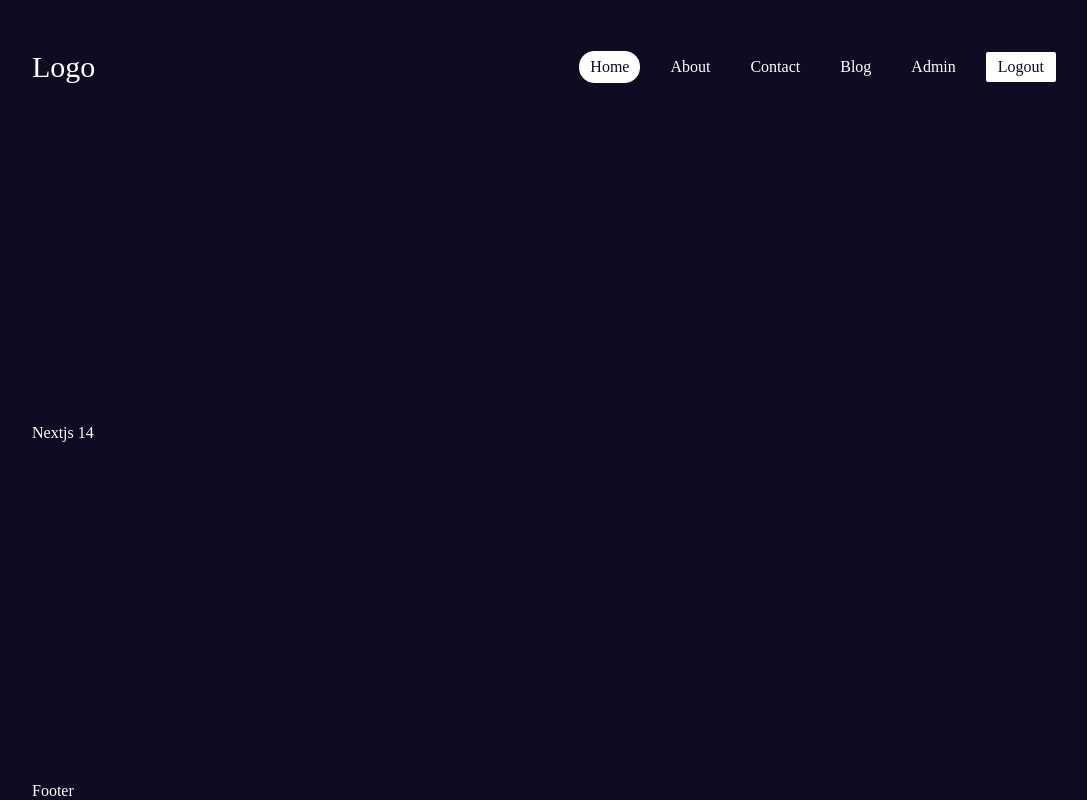
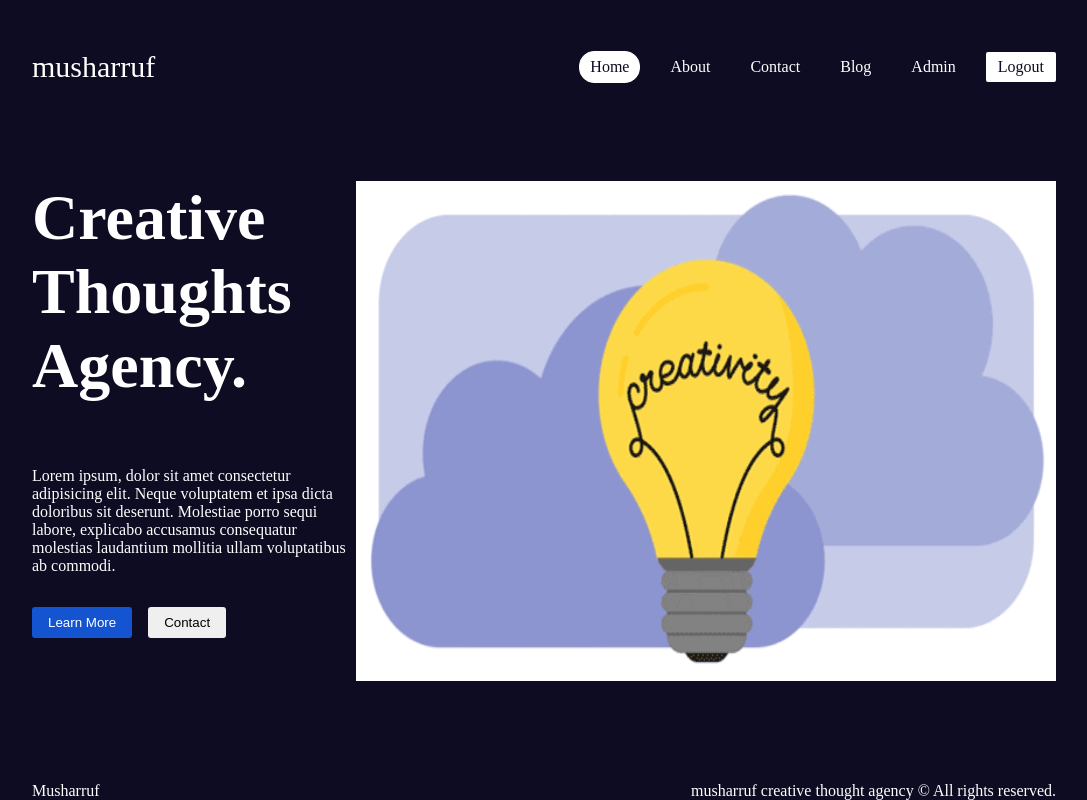
Before and after one commit to mdmusharruf13/nextjs-learning, a Next.js app in the folder next14-ld/: page / in a window 1280 px wide. Shown: the whole page, without its empty margins (96-1183 px from the left). Built offline with nearby package versions, Linux system fonts and the light colour scheme.

Commit message:
home page design

```diff
--- a/next14-ld/src/app/page.js
+++ /dev/null
@@ -1,7 +0,0 @@
-export default function Home() {
-  return (
-    <div>
-      Nextjs 14
-    </div>
-  );
-}
--- /dev/null
+++ b/next14-ld/src/app/page.jsx
@@ -0,0 +1,34 @@
+import Image from "next/image";
+import "../utils/classes.css";
+
+export default function Home() {
+  return (
+    <section className="flex">
+      <section className="flex flex-col gap-4">
+        <section>
+          <p className="heading-lg">Creative Thoughts Agency.</p>
+        </section>
+        <section className="flex flex-col gap-2">
+          <p>
+            Lorem ipsum, dolor sit amet consectetur adipisicing elit. Neque
+            voluptatem et ipsa dicta doloribus sit deserunt. Molestiae porro
+            sequi labore, explicabo accusamus consequatur molestias laudantium
+            mollitia ullam voluptatibus ab commodi.
+          </p>
+          <section className="flex gap-1">
+            <button className="btn-sm bg-blue text-white">Learn More</button>
+            <button className="btn-sm">Contact</button>
+          </section>
+        </section>
+      </section>
+      <section>
+        <Image
+          src={"/creativity.gif"}
+          alt="gif image"
+          width={700}
+          height={500}
+        />
+      </section>
+    </section>
+  );
+}
--- a/next14-ld/src/components/Footer/Footer.jsx
+++ b/next14-ld/src/components/Footer/Footer.jsx
@@ -1,3 +1,10 @@
 export default function Footer() {
-  return <div>Footer</div>;
+  return (
+    <section className="flex justify-between">
+      <section>Musharruf</section>
+      <section>
+        musharruf creative thought agency &copy; All rights reserved.
+      </section>
+    </section>
+  );
 }
--- a/next14-ld/src/components/Navbar/Navbar.jsx
+++ b/next14-ld/src/components/Navbar/Navbar.jsx
@@ -17,7 +17,7 @@ export default function Navbar() {
 
   return (
     <div className={styles.container}>
-      <section className={styles.logo}>Logo</section>
+      <section className={styles.logo}>musharruf</section>
       <section className={`${styles.links} ${show ? styles.show : ""}`}>
         {links.map((link) => (
           <Link
--- /dev/null
+++ b/next14-ld/src/utils/classes.css
@@ -0,0 +1,41 @@
+.flex {
+  display: flex;
+}
+.justify-center {
+  justify-content: center;
+}
+.justify-between {
+  justify-content: space-between;
+}
+.justify-around {
+  justify-content: space-around;
+}
+.flex-col {
+  flex-direction: column;
+}
+.btn-sm {
+  padding: 8px 16px;
+  border-width: 0px;
+  border-radius: 3px;
+  cursor: pointer;
+}
+.gap-1 {
+  gap: 1rem;
+}
+.gap-2 {
+  gap: 2rem;
+}
+.gap-4 {
+  gap: 4rem;
+}
+.heading-lg {
+  font-size: 4rem;
+  font-weight: bold;
+}
+
+.bg-blue {
+  background-color: rgb(21, 84, 209);
+}
+.text-white {
+  color: white;
+}
```
Also changed, not shown: next14-ld/public/creativity.gif (added).
